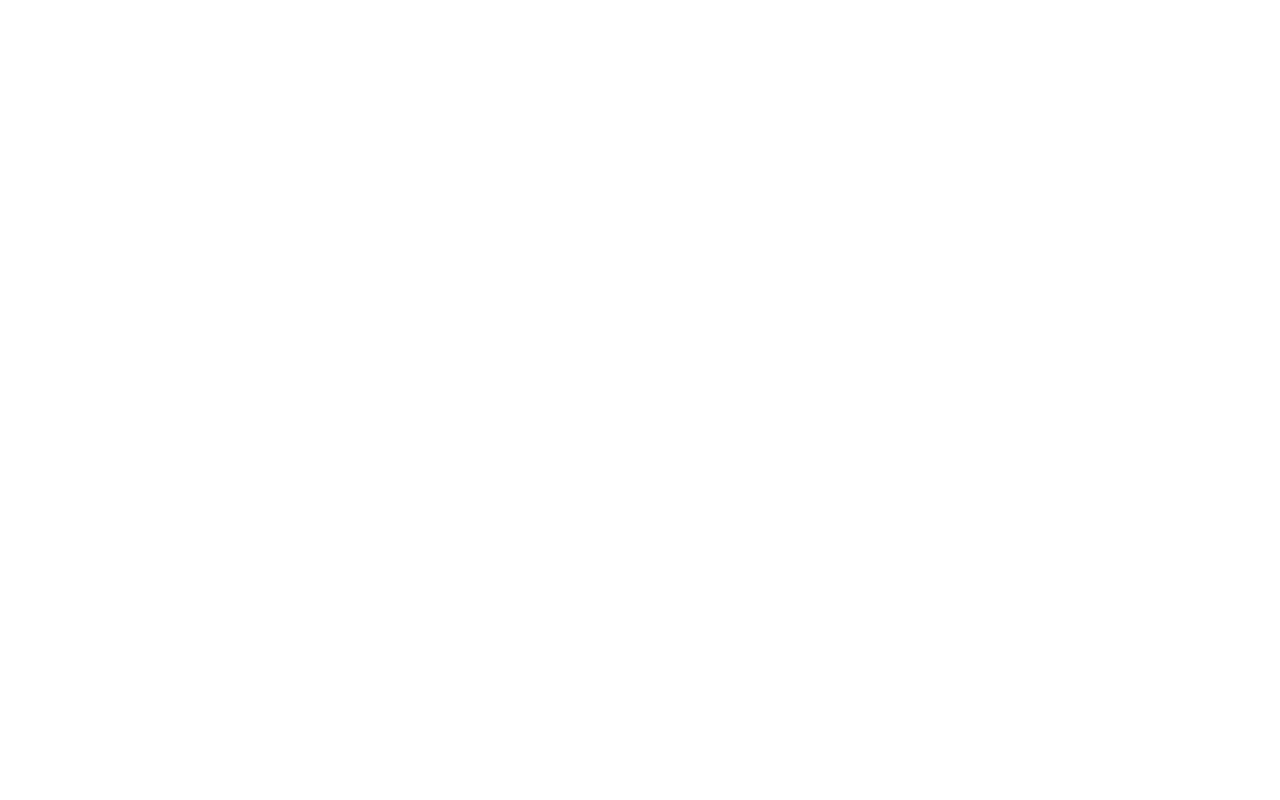
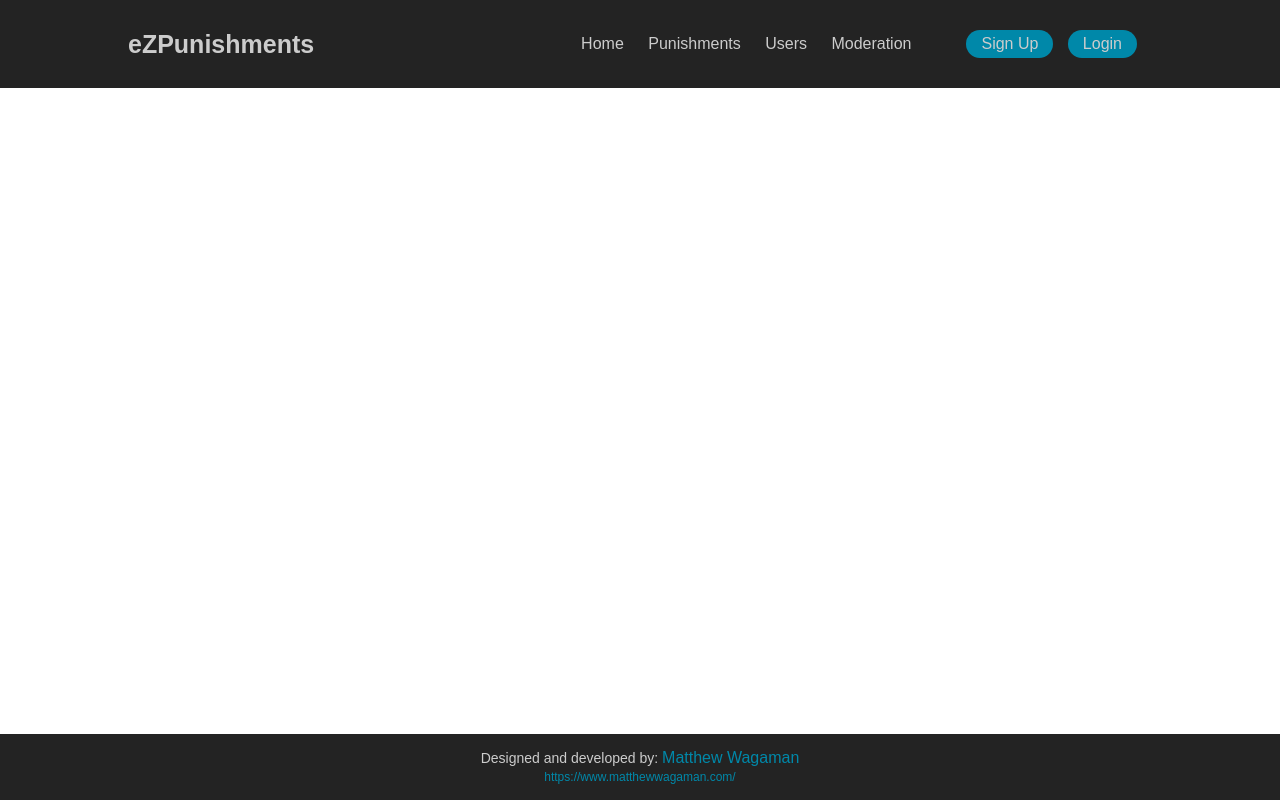
Before and after one commit to AveraqeDev/eZPunishments-Wireframe, a plain HTML site: page screens/accounts.html in a window 1280 px wide. Drawn offline with Linux system fonts and the light colour scheme.

Commit message:
added navbar and footer to unfinished wireframe pages

```diff
--- a/screens/accounts.html
+++ b/screens/accounts.html
@@ -0,0 +1,57 @@
+<!DOCTYPE html>
+    <head>
+        <meta charset="utf-8">
+        <meta http-equiv="X-UA-Compatible" content="IE=edge">
+        <title>eZPunishments - Sign Up Page Wireframe</title>
+        <meta name="description" content="">
+        <meta name="viewport" content="width=device-width, initial-scale=1">
+        <link rel="stylesheet" href="https://cdnjs.cloudflare.com/ajax/libs/font-awesome/4.7.0/css/font-awesome.min.css">
+        <link rel="stylesheet" href="./styles/navbar.css">
+        <link rel="stylesheet" href="./styles/sign-up.css">
+        <link rel="stylesheet" href="./styles/footer.css">
+    </head>
+    <body>
+        <header>
+            <a class="brand">eZPunishments</a>
+
+            <i class="fa fa-bars burger"></i>
+
+            <div class="nav">
+                <nav>
+                    <ul class="nav__links">
+                        <li>
+                            <a href="#">Home</a>
+                        </li>
+                        <li>
+                            <a href="#">Punishments</a>
+                        </li>
+                        <li>
+                            <a href="#">Users</a>
+                        </li>
+                        <li>
+                            <a href="#">Moderation</a>
+                        </li>
+                    </ul>
+                </nav>
+
+                <ul class="nav__buttons">
+                    <li>
+                        <button>Sign Up</button>
+                    </li>
+                    <li>
+                        <button>Login</button>
+                    </li>
+                </ul>
+            </div>
+        </header>
+
+        <main>
+
+        </main>
+
+        <footer>
+            <p>Designed and developed by: <span>Matthew Wagaman</span></p>
+            <a href="https://www.matthewwagaman.com/" target="blank">https://www.matthewwagaman.com/</a>
+        </footer>
+    </body>
+</html>
--- a/screens/landing.html
+++ b/screens/landing.html
@@ -0,0 +1,57 @@
+<!DOCTYPE html>
+    <head>
+        <meta charset="utf-8">
+        <meta http-equiv="X-UA-Compatible" content="IE=edge">
+        <title>eZPunishments - Sign Up Page Wireframe</title>
+        <meta name="description" content="">
+        <meta name="viewport" content="width=device-width, initial-scale=1">
+        <link rel="stylesheet" href="https://cdnjs.cloudflare.com/ajax/libs/font-awesome/4.7.0/css/font-awesome.min.css">
+        <link rel="stylesheet" href="./styles//navbar.css">
+        <link rel="stylesheet" href="./styles//sign-up.css">
+        <link rel="stylesheet" href="./styles/footer.css">
+    </head>
+    <body>
+        <header>
+            <a class="brand">eZPunishments</a>
+
+            <i class="fa fa-bars burger"></i>
+
+            <div class="nav">
+                <nav>
+                    <ul class="nav__links">
+                        <li>
+                            <a href="#">Home</a>
+                        </li>
+                        <li>
+                            <a href="#">Punishments</a>
+                        </li>
+                        <li>
+                            <a href="#">Users</a>
+                        </li>
+                        <li>
+                            <a href="#">Moderation</a>
+                        </li>
+                    </ul>
+                </nav>
+
+                <ul class="nav__buttons">
+                    <li>
+                        <button>Sign Up</button>
+                    </li>
+                    <li>
+                        <button>Login</button>
+                    </li>
+                </ul>
+            </div>
+        </header>
+
+        <main>
+
+        </main>
+
+        <footer>
+            <p>Designed and developed by: <span>Matthew Wagaman</span></p>
+            <a href="https://www.matthewwagaman.com/" target="blank">https://www.matthewwagaman.com/</a>
+        </footer>
+    </body>
+</html>
```
Also changed, not shown: screens/punish-player.html (+57 -0 lines), screens/punishment.html (+57 -0 lines), screens/sign-in.html (+4 -2 lines), screens/sign-up.html (+4 -2 lines).
